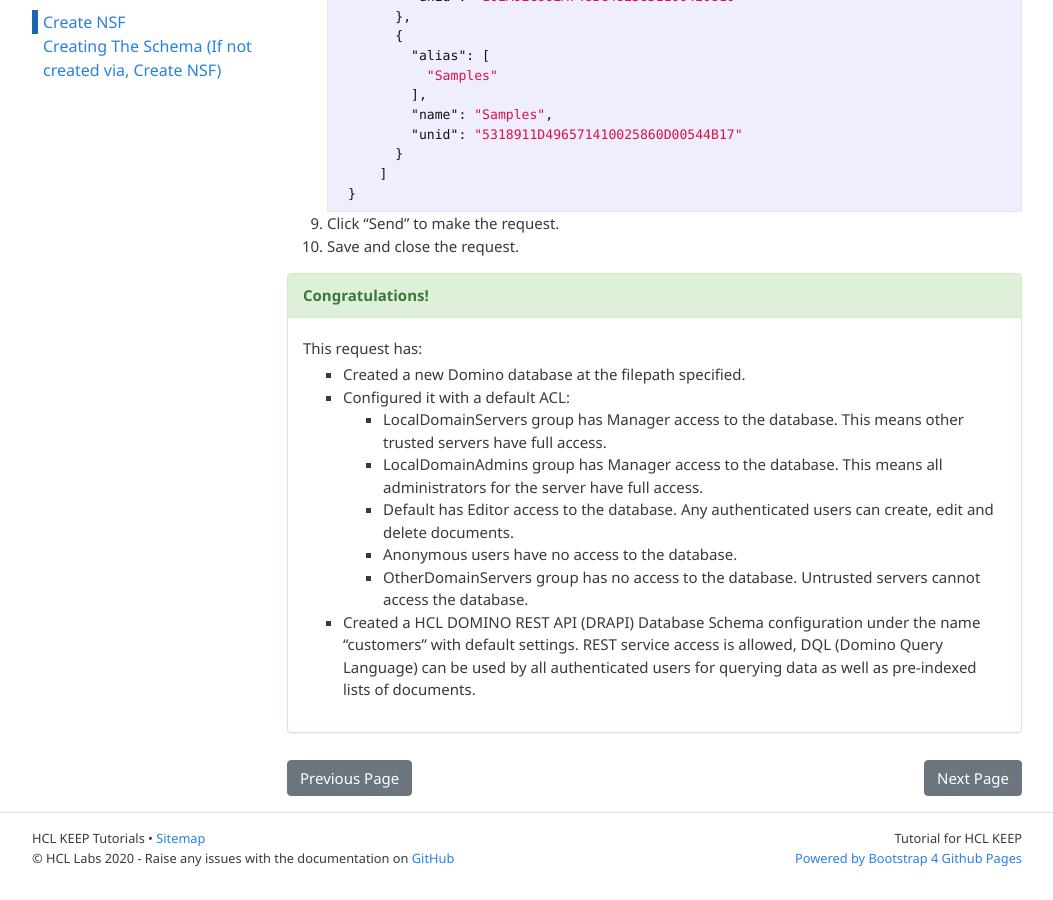
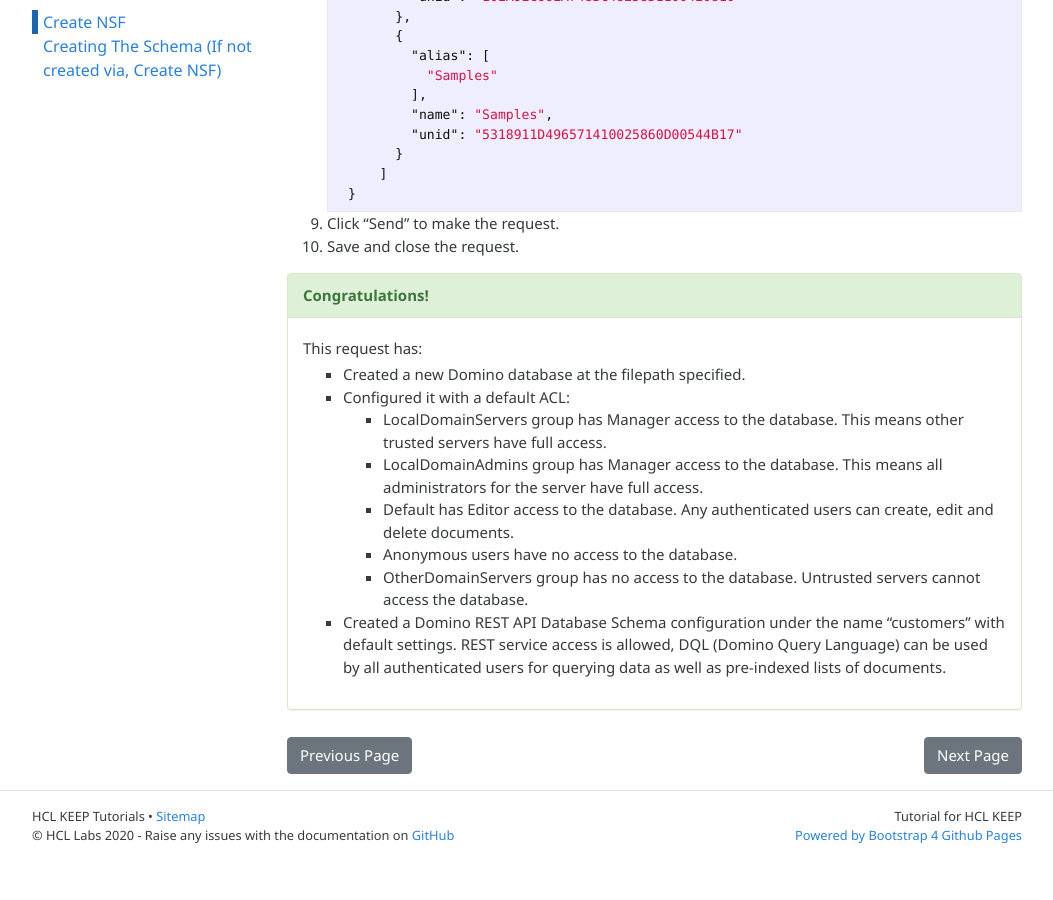
Before and after one commit to HCL-TECH-SOFTWARE/domino-keep-tutorials, a Jekyll site: the page built from pages/domino-new/setup/create-nsf.md, in a window 1280 px wide and 900 px high, scrolled down 8840 px. Shown: the whole window, without its empty margins (113-1166 px from the left). Built offline with Jekyll 4.4.1, drawn with Linux system fonts in a browser that asks for light colours; after the commit the page ends 9717 px from its top, so only the background shows below that.

Commit message:
Update create-nsf.md

```diff
--- a/pages/domino-new/setup/create-nsf.md
+++ b/pages/domino-new/setup/create-nsf.md
@@ -454,6 +454,6 @@
     - Default has Editor access to the database. Any authenticated users can create, edit and delete documents.
     - Anonymous users have no access to the database.
     - OtherDomainServers group has no access to the database. Untrusted servers cannot access the database.
-- Created a HCL DOMINO REST API (DRAPI) Database Schema configuration under the name "customers" with default settings. REST service access is allowed, DQL (Domino Query Language) can be used by all authenticated users for querying data as well as pre-indexed lists of documents.
+- Created a Domino REST API Database Schema configuration under the name "customers" with default settings. REST service access is allowed, DQL (Domino Query Language) can be used by all authenticated users for querying data as well as pre-indexed lists of documents.
 </div>
 </div>
```
